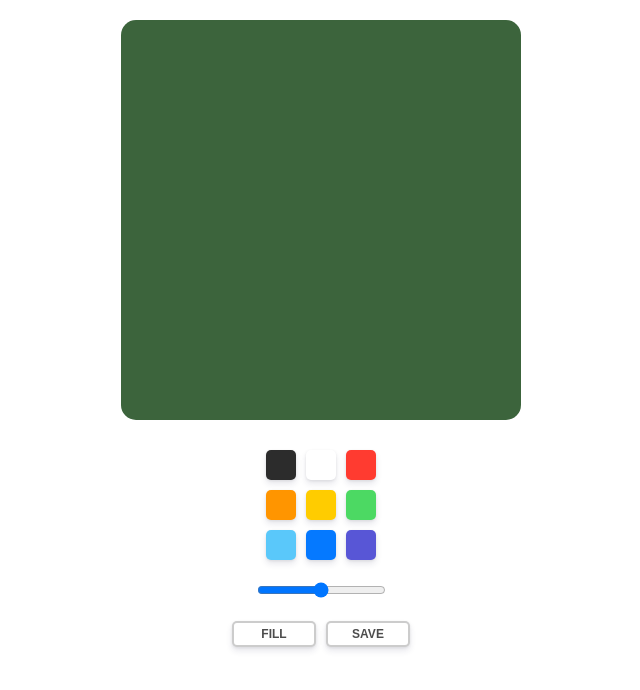
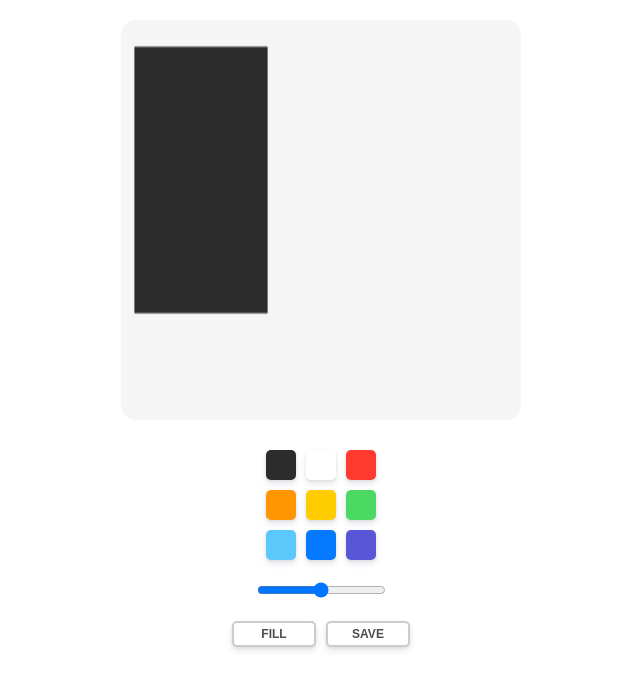
Before and after one commit to CGJI58/reactjs__paintjs, a React (Create React App) app: page / in a window 1280 px wide. Shown: the top 690 px of the page, without its empty margins (319-959 px from the left). Built offline with nearby package versions, Linux system fonts and the light colour scheme.

Commit message:
canvas test : color change

```diff
--- a/src/Components/Canvas.tsx
+++ b/src/Components/Canvas.tsx
@@ -1,4 +1,4 @@
-import { useEffect, useRef, useState } from "react";
+import { useEffect, useRef, FC } from "react";
 import { useRecoilValue } from "recoil";
 import styled from "styled-components";
 import { colorState, widthState } from "../atoms";
@@ -6,39 +6,25 @@ import { colorState, widthState } from "../atoms";
 const Board = styled.canvas`
   width: 400px;
   height: 400px;
-  background-color: rgb(60, 100, 60);
+  background-color: whitesmoke;
   border-radius: 15px;
   box-shadow: 0 4px 60x rgba(50, 50, 93, 0.11), 0 1px 3px rgba(0, 0, 0, 0.08);
 `;
 
 function Canvas() {
-  const [context, setContext] = useState<CanvasRenderingContext2D | null>(null);
   const canvasRef = useRef<HTMLCanvasElement>(null);
-  const width = useRecoilValue(widthState);
   const color = useRecoilValue(colorState);
-
   useEffect(() => {
-    if (canvasRef.current) {
-      const renderCtx = canvasRef.current.getContext("2d");
-
-      if (renderCtx) {
-        setContext(renderCtx);
+    const canvas = canvasRef.current;
+    if (canvas) {
+      const ctx = canvas.getContext("2d");
+      if (ctx) {
+        ctx.fillStyle = color;
+        ctx.fillRect(10, 10, 100, 100);
       }
     }
-  }, [context]);
-  canvasRef.current?.click();
-  return <Board onClick={() => console.log(width, color)} />;
-}
-
-let painting = false;
-let filling = false;
-
-function stopPainting() {
-  painting = false;
-}
-
-function startPainting() {
-  painting = true;
+  }, [color]);
+  return <Board ref={canvasRef} />;
 }
 
 export default Canvas;
```
